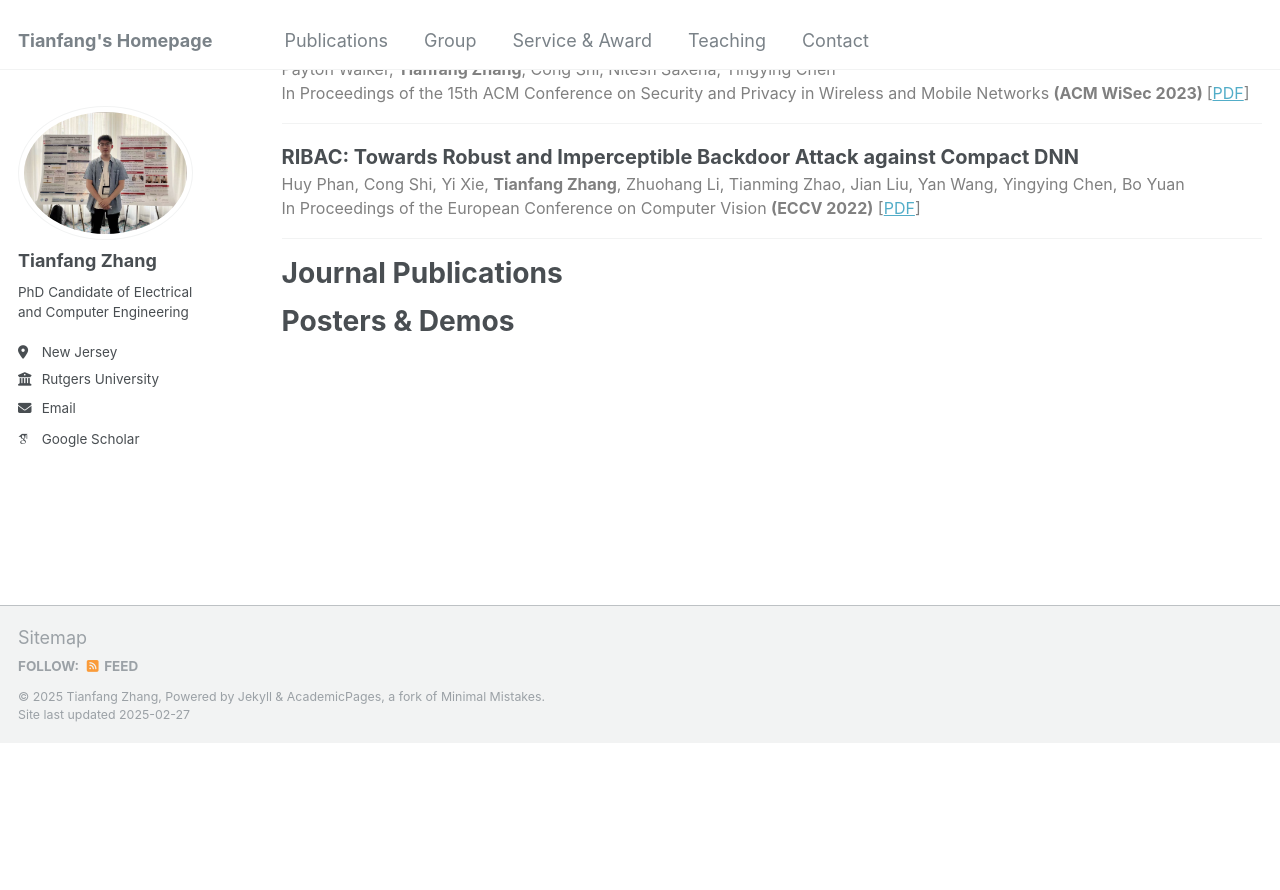
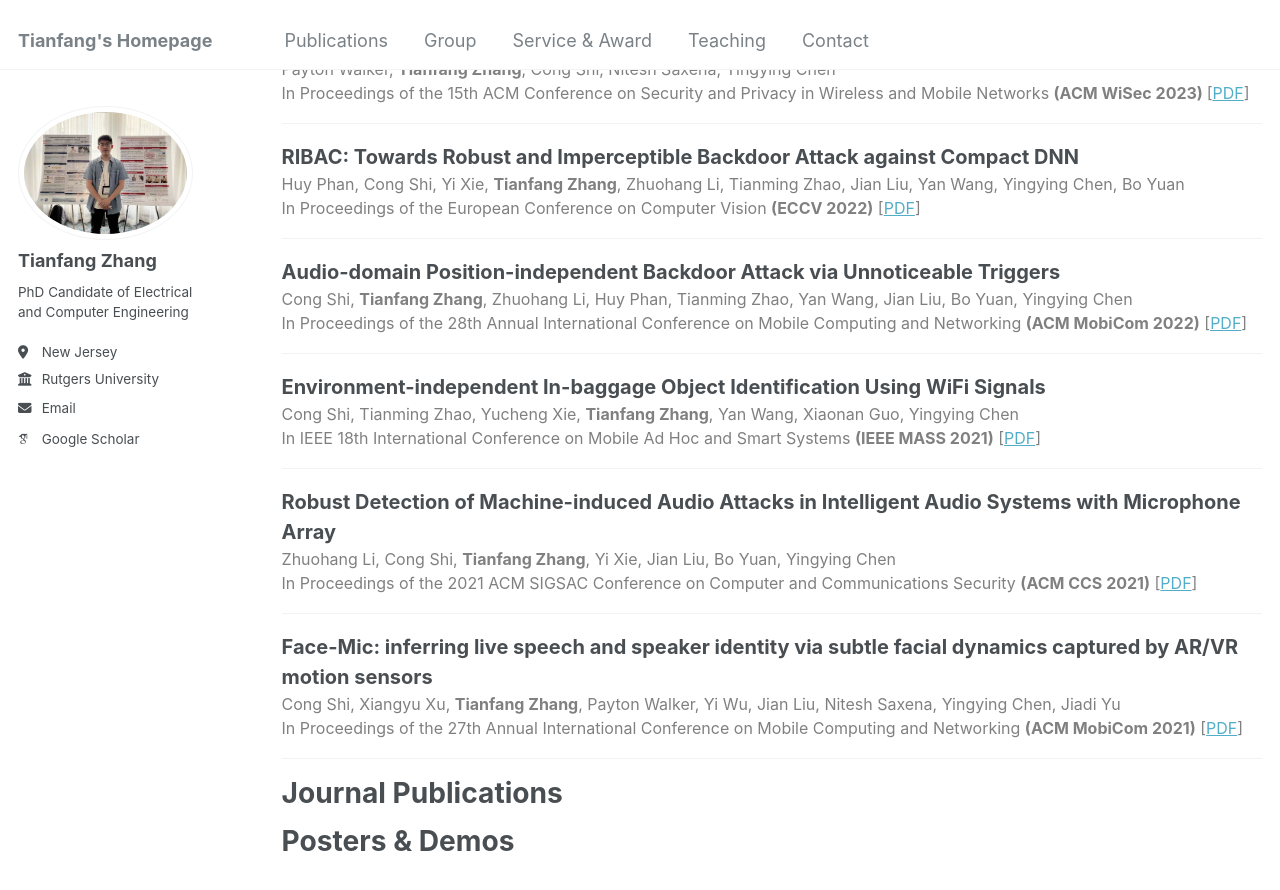
Before and after one commit to tianfang96/tianfang96.github.io, a Jekyll site: the page built from _pages/publications.html, in a window 1280 px wide and 900 px high, scrolled down 1538 px. Shown: the top 890 px of the window. Built offline with Jekyll 4.4.1, drawn with Linux system fonts in a browser that asks for light colours; some web fonts are replaced; before the commit the page ends 2281 px from its top, so only the background shows below that.

Commit message:
Update publications.html

```diff
--- a/_pages/publications.html
+++ b/_pages/publications.html
@@ -135,5 +135,49 @@ author_profile: true
 </div>
 <hr>
 
+<div style="font-size: 20px; font-weight: bold;">
+  Audio-domain Position-independent Backdoor Attack via Unnoticeable Triggers
+</div>
+<div style="font-size: 16px; color: gray;">
+  Cong Shi, <strong>Tianfang Zhang</strong>, Zhuohang Li, Huy Phan, Tianming Zhao, Yan Wang, Jian Liu, Bo Yuan, Yingying Chen
+</div>
+<div style="font-size: 16px; color: gray;">
+  In Proceedings of the 28th Annual International Conference on Mobile Computing and Networking <strong>(ACM MobiCom 2022)</strong> [<a href="https://www.winlab.rutgers.edu/~yychen/papers/Audio-domain%20Position-independent%20Backdoor%20Attack%20via%20Subsecond%20Triggers.pdf">PDF</a>]
+</div>
+<hr>
+
+<div style="font-size: 20px; font-weight: bold;">
+  Environment-independent In-baggage Object Identification Using WiFi Signals
+</div>
+<div style="font-size: 16px; color: gray;">
+  Cong Shi, Tianming Zhao, Yucheng Xie, <strong>Tianfang Zhang</strong>, Yan Wang, Xiaonan Guo, Yingying Chen
+</div>
+<div style="font-size: 16px; color: gray;">
+  In IEEE 18th International Conference on Mobile Ad Hoc and Smart Systems <strong>(IEEE MASS 2021)</strong> [<a href="https://www.winlab.rutgers.edu/~yychen/papers/(MASS'21)%20Environment-independent%20In-baggage%20Object%20Identification%20Using%20WiFi%20Signals.pdf">PDF</a>]
+</div>
+<hr>
+
+<div style="font-size: 20px; font-weight: bold;">
+  Robust Detection of Machine-induced Audio Attacks in Intelligent Audio Systems with Microphone Array
+</div>
+<div style="font-size: 16px; color: gray;">
+  Zhuohang Li, Cong Shi, <strong>Tianfang Zhang</strong>, Yi Xie, Jian Liu, Bo Yuan, Yingying Chen
+</div>
+<div style="font-size: 16px; color: gray;">
+  In Proceedings of the 2021 ACM SIGSAC Conference on Computer and Communications Security <strong>(ACM CCS 2021)</strong> [<a href="https://www.winlab.rutgers.edu/~yychen/papers/Robust%20Detection%20of%20Machine-induced%20Audio%20Attacks%20in%20Intelligent%20Audio%20Systems%20with%20Microphone%20Array.pdf">PDF</a>]
+</div>
+<hr>
+
+<div style="font-size: 20px; font-weight: bold;">
+  Face-Mic: inferring live speech and speaker identity via subtle facial dynamics captured by AR/VR motion sensors
+</div>
+<div style="font-size: 16px; color: gray;">
+  Cong Shi, Xiangyu Xu, <strong>Tianfang Zhang</strong>, Payton Walker, Yi Wu, Jian Liu, Nitesh Saxena, Yingying Chen, Jiadi Yu
+</div>
+<div style="font-size: 16px; color: gray;">
+  In Proceedings of the 27th Annual International Conference on Mobile Computing and Networking <strong>(ACM MobiCom 2021)</strong> [<a href="https://www.winlab.rutgers.edu/~yychen/papers/FaceMic.pdf">PDF</a>]
+</div>
+<hr>
+
 <h1>Journal Publications</h1>
 <h1>Posters & Demos</h1>
```
